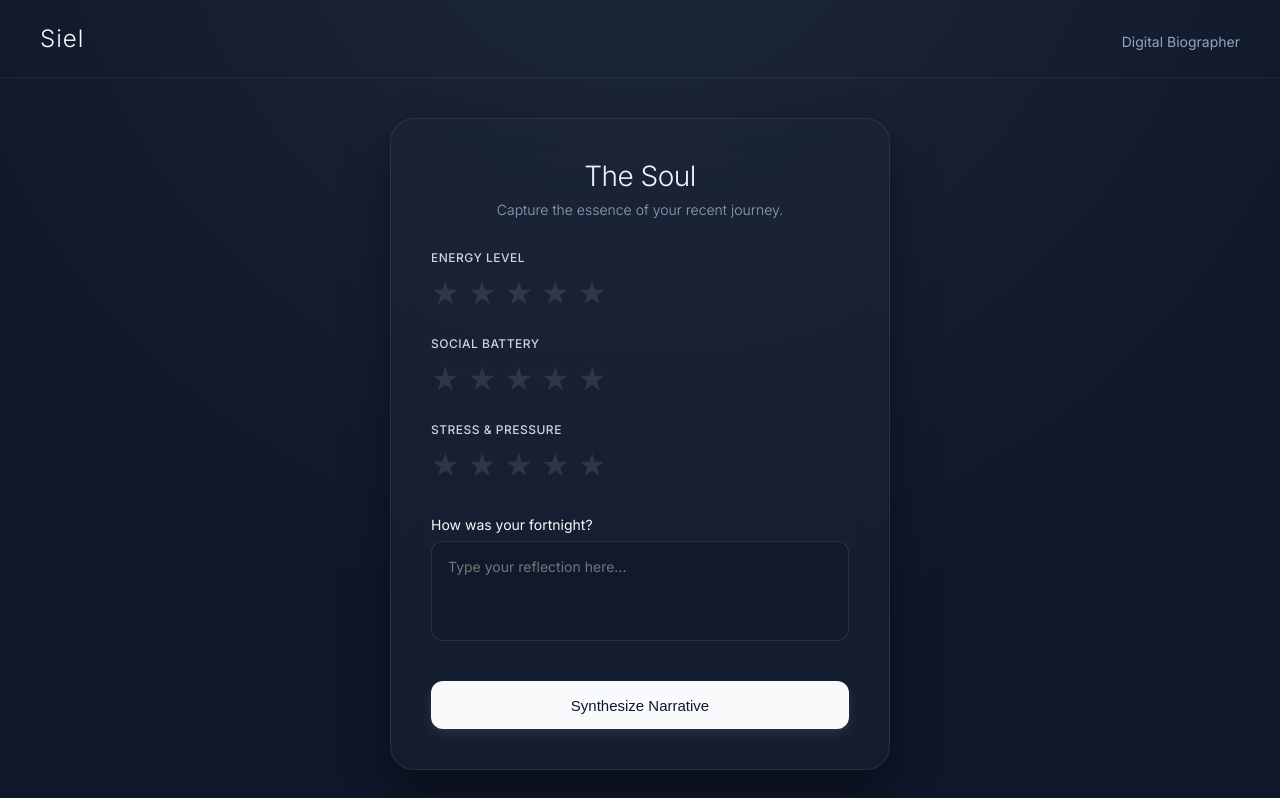
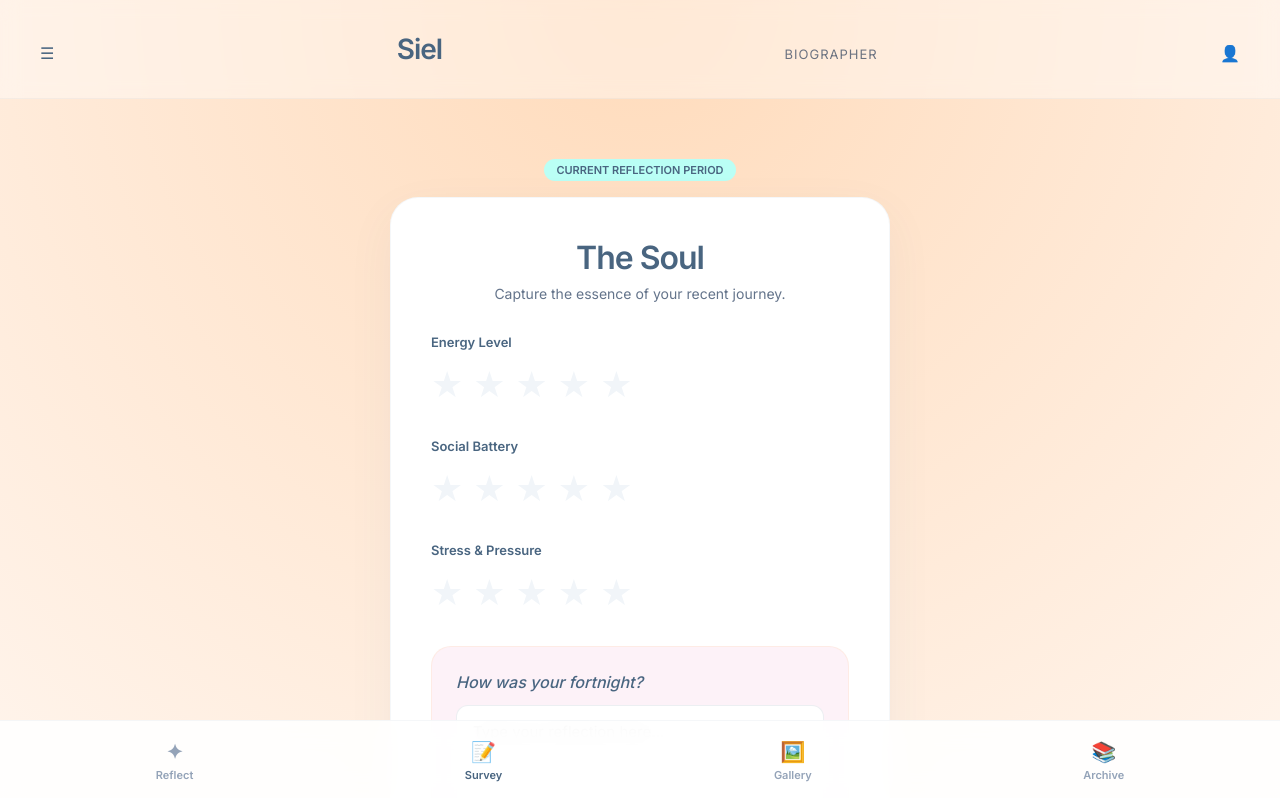
Before and after one commit to DJ-jang197/Gallery_Recap, a React (Vite) app in the folder Siel_React/: page / in a window 1280 px wide. Shown: the top 798 px of the page. Built offline with nearby package versions, Linux system fonts and the light colour scheme.

Commit message:
Phase 5: Peach Skyline Design & Unified Build

```diff
--- a/Siel_React/src/App.jsx
+++ b/Siel_React/src/App.jsx
@@ -5,12 +5,45 @@ function App() {
   return (
     <div className="app-layout">
       <header className="app-header">
+        <div className="menu-trigger">☰</div>
         <h1>Siel</h1>
-        <p>Digital Biographer</p>
+        <p>Biographer</p>
+        <div className="user-profile">👤</div>
       </header>
+
       <main className="app-main">
+        <div className="report-tag" style={{
+          background: 'var(--pale-cyan)',
+          padding: '4px 12px',
+          borderRadius: '20px',
+          fontSize: '11px',
+          fontWeight: '700',
+          marginBottom: '16px',
+          textTransform: 'uppercase'
+        }}>
+          Current Reflection Period
+        </div>
         <Survey />
       </main>
+
+      <nav className="bottom-nav">
+        <div className="nav-item">
+          <span className="icon">✦</span>
+          <span>Reflect</span>
+        </div>
+        <div className="nav-item active">
+          <span className="icon">📝</span>
+          <span>Survey</span>
+        </div>
+        <div className="nav-item">
+          <span className="icon">🖼️</span>
+          <span>Gallery</span>
+        </div>
+        <div className="nav-item">
+          <span className="icon">📚</span>
+          <span>Archive</span>
+        </div>
+      </nav>
     </div>
   );
 }
--- a/Siel_React/src/components/Survey.css
+++ b/Siel_React/src/components/Survey.css
@@ -1,93 +1,95 @@
-/* Siel Aesthetic - Survey Component */
+/* Siel Aesthetic - Peach Skyline Survey */
 .survey-container {
   width: 100%;
   max-width: 500px;
-  margin: 0 auto;
-  background: rgba(30, 41, 59, 0.4);
-  backdrop-filter: blur(16px);
-  -webkit-backdrop-filter: blur(16px);
-  border: 1px solid rgba(255, 255, 255, 0.08);
-  border-radius: 24px;
+  background: var(--card-bg);
+  border: 1px solid rgba(73, 101, 128, 0.05);
+  border-radius: 28px;
   padding: 40px;
-  box-shadow: 0 24px 48px rgba(0, 0, 0, 0.4);
+  box-shadow: 0 16px 48px rgba(73, 101, 128, 0.06);
 }
 
 .survey-container h2 {
   margin: 0 0 8px;
-  font-size: 28px;
-  font-weight: 300;
-  letter-spacing: -0.5px;
-  color: #f1f5f9;
+  font-size: 32px;
+  font-weight: 600;
+  letter-spacing: -1px;
+  color: var(--deep-slate);
   text-align: center;
 }
 
 .survey-container .subtitle {
   margin: 0 0 32px;
   font-size: 14px;
-  color: #94a3b8;
-  font-weight: 300;
+  color: #64748b;
+  font-weight: 400;
   text-align: center;
 }
 
 .survey-form {
   display: flex;
   flex-direction: column;
-  gap: 24px;
+  gap: 32px;
 }
 
 .rating-group {
   display: flex;
   flex-direction: column;
-  gap: 8px;
+  gap: 12px;
 }
 
 .rating-group label {
-  font-size: 12px;
-  font-weight: 500;
-  color: #cbd5e1;
-  text-transform: uppercase;
-  letter-spacing: 0.5px;
+  font-size: 13px;
+  font-weight: 600;
+  color: var(--deep-slate);
+  text-transform: none;
+  letter-spacing: normal;
 }
 
 .stars {
   display: flex;
-  gap: 8px;
+  gap: 10px;
 }
 
 .star {
-  font-size: 32px;
-  color: rgba(255, 255, 255, 0.1);
+  font-size: 36px;
+  color: #f1f5f9;
   cursor: pointer;
   transition: all 0.2s ease;
 }
 
 .star:hover, .star.active {
-  color: #38bdf8;
-  text-shadow: 0 0 12px rgba(56, 189, 248, 0.4);
+  color: var(--peach);
+  filter: drop-shadow(0 0 4px rgba(255, 219, 187, 0.5));
 }
 
 .reflection-group {
   display: flex;
   flex-direction: column;
-  gap: 8px;
-  margin-top: 8px;
+  gap: 12px;
+  padding: 24px;
+  background: #fdf2f8; /* Very light pink/peach */
+  border-radius: 20px;
+  border: 1px solid rgba(255, 219, 187, 0.3);
 }
 
 .reflection-group label {
-  font-size: 14px;
-  font-weight: 400;
-  color: #f8fafc;
+  font-size: 16px;
+  font-weight: 500;
+  color: var(--deep-slate);
+  line-height: 1.4;
+  font-style: italic;
 }
 
 .reflection-group textarea {
   width: 100%;
-  height: 100px;
-  background: rgba(15, 23, 42, 0.5);
-  border: 1px solid rgba(255, 255, 255, 0.1);
+  height: 120px;
+  background: white;
+  border: 1px solid rgba(73, 101, 128, 0.1);
   border-radius: 12px;
   padding: 16px;
-  font-size: 14px;
-  color: #f8fafc;
+  font-size: 15px;
+  color: var(--deep-slate);
   resize: none;
   font-family: inherit;
   transition: all 0.3s ease;
@@ -95,28 +97,26 @@
 
 .reflection-group textarea:focus {
   outline: none;
-  border-color: #38bdf8;
-  background: rgba(15, 23, 42, 0.8);
-  box-shadow: 0 0 0 4px rgba(56, 189, 248, 0.1);
+  border-color: var(--sky-blue);
+  box-shadow: 0 0 0 4px rgba(186, 221, 255, 0.2);
 }
 
 .submit-btn {
   width: 100%;
-  height: 48px;
+  height: 56px;
   border: none;
-  border-radius: 12px;
+  border-radius: 16px;
   cursor: pointer;
-  margin-top: 16px;
-  font-size: 15px;
-  font-weight: 500;
-  background: #f8fafc;
-  color: #0f172a;
-  box-shadow: 0 4px 12px rgba(255, 255, 255, 0.1);
+  margin-top: 8px;
+  font-size: 16px;
+  font-weight: 600;
+  background: var(--deep-slate);
+  color: #ffffff;
+  box-shadow: 0 8px 16px rgba(73, 101, 128, 0.15);
   transition: all 0.3s ease;
 }
 
 .submit-btn:hover {
-  background: #e2e8f0;
   transform: translateY(-2px);
-  box-shadow: 0 8px 16px rgba(255, 255, 255, 0.15);
+  box-shadow: 0 12px 24px rgba(73, 101, 128, 0.2);
 }
--- a/Siel_React/src/index.css
+++ b/Siel_React/src/index.css
@@ -1,18 +1,20 @@
 @import url('https://fonts.googleapis.com/css2?family=Inter:wght@300;400;500;600&display=swap');
 
 :root {
-  --bg-color: #0f172a;
-  --text-primary: #f8fafc;
-  --text-secondary: #94a3b8;
-  --accent: #38bdf8;
+  --peach: #FFDBBB;
+  --sky-blue: #BADDFF;
+  --pale-cyan: #BAFFF5;
+  --deep-slate: #496580;
+  --bg-serene: #FFFBF9;
+  --card-bg: #FFFFFF;
 }
 
 html, body {
   margin: 0;
   padding: 0;
   font-family: 'Inter', sans-serif;
-  background-color: var(--bg-color);
-  color: var(--text-primary);
+  background-color: var(--bg-serene);
+  color: var(--deep-slate);
   min-height: 100vh;
   -webkit-font-smoothing: antialiased;
   -moz-osx-font-smoothing: grayscale;
@@ -26,33 +28,73 @@ html, body {
   min-height: 100vh;
   display: flex;
   flex-direction: column;
-  background: radial-gradient(circle at 50% -20%, #1e293b, #0f172a 70%);
+  background: radial-gradient(circle at 50% 0%, var(--peach) 0%, var(--bg-serene) 100%);
 }
 
 .app-header {
-  padding: 24px 40px;
+  padding: 32px 40px;
   display: flex;
   justify-content: space-between;
   align-items: baseline;
-  border-bottom: 1px solid rgba(255, 255, 255, 0.05);
+  border-bottom: 1px solid rgba(73, 101, 128, 0.05);
+  background: rgba(255, 255, 255, 0.4);
+  backdrop-filter: blur(10px);
 }
 
 .app-header h1 {
   margin: 0;
-  font-size: 24px;
-  font-weight: 300;
-  letter-spacing: 1px;
+  font-size: 28px;
+  font-weight: 600;
+  letter-spacing: -1px;
 }
 
 .app-header p {
   margin: 0;
-  font-size: 14px;
-  color: var(--text-secondary);
+  font-size: 13px;
+  font-weight: 400;
+  text-transform: uppercase;
+  letter-spacing: 1px;
+  color: #6b7280;
 }
 
 .app-main {
   flex: 1;
-  display: grid;
-  place-items: center;
-  padding: 40px 20px;
+  display: flex;
+  flex-direction: column;
+  align-items: center;
+  padding: 60px 20px 120px;
 }
+
+.bottom-nav {
+  position: fixed;
+  bottom: 0;
+  width: 100%;
+  height: 80px;
+  background: rgba(255, 255, 255, 0.9);
+  backdrop-filter: blur(12px);
+  border-top: 1px solid rgba(73, 101, 128, 0.05);
+  display: flex;
+  justify-content: space-around;
+  align-items: center;
+  padding: 0 20px;
+  z-index: 100;
+}
+
+.nav-item {
+  display: flex;
+  flex-direction: column;
+  align-items: center;
+  gap: 4px;
+  font-size: 11px;
+  font-weight: 600;
+  color: #94a3b8;
+  cursor: pointer;
+}
+
+.nav-item.active {
+  color: var(--deep-slate);
+}
+
+.nav-item .icon {
+  font-size: 20px;
+}
```
Also changed, not shown: package.json (added, +17 -0 lines), 2 other files (tests, documents, lock files or other folders).
